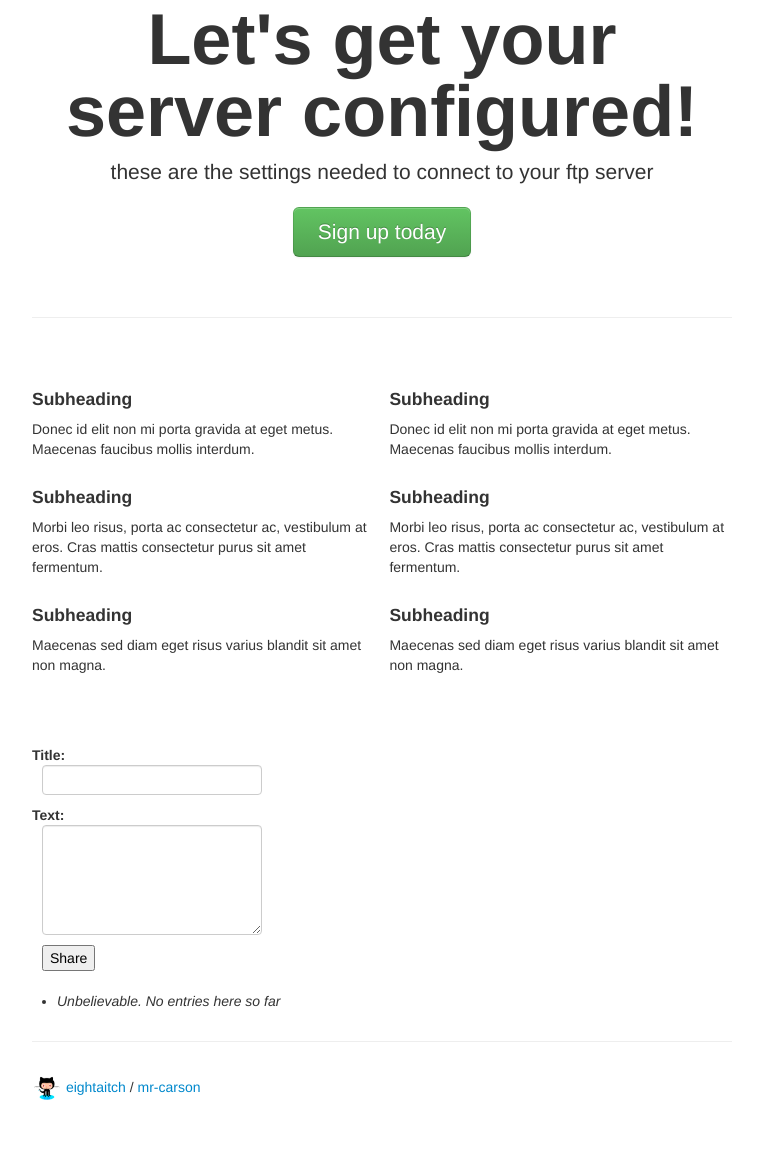
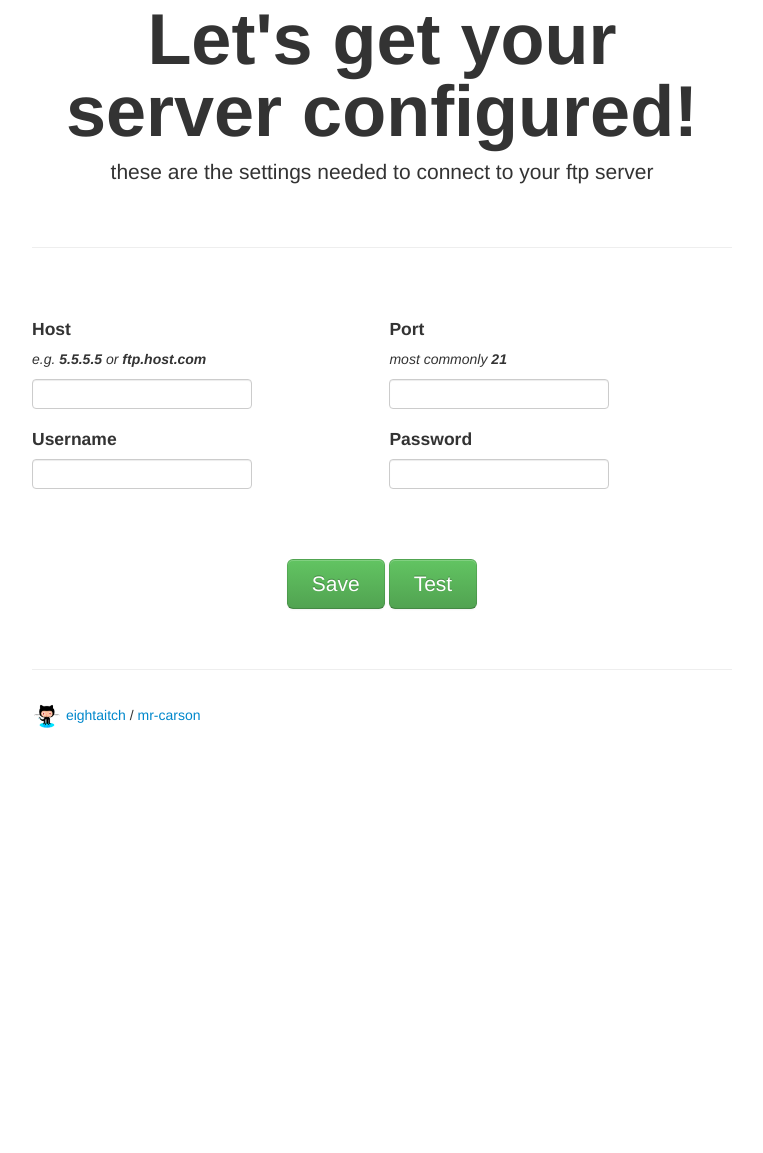
Before and after one commit to eightaitch/mr-carson, a Flask app: page /config/ in a window 1280 px wide. Shown: the part 159-1312 px from the top of the page, without its empty margins (258-1021 px from the left). After the commit the page ends 887 px from the top, so only its background shows below. Run offline with Flask 2, Linux system fonts and the light colour scheme.

Commit message:
config server form

```diff
--- a/templates/config.html
+++ b/templates/config.html
@@ -15,49 +15,38 @@
       <div class="jumbotron">
         <h1>Let's get your server configured!</h1>
         <p class="lead">these are the settings needed to connect to your ftp server</p>
-        <a class="btn btn-large btn-success" href="#">Sign up today</a>
       </div>
 
       <hr>
 
+    <form action="{{ url_for('edit_config') }}" method=post class=add-entry>
       <div class="row-fluid marketing">
         <div class="span6">
-          <h4>Subheading</h4>
-          <p>Donec id elit non mi porta gravida at eget metus. Maecenas faucibus mollis interdum.</p>
+          <h4>Host</h4>
+          <p><em>e.g. <b>5.5.5.5</b> or <b>ftp.host.com</b></em>
+          </p>
+          <input type="text" name="host" />
 
-          <h4>Subheading</h4>
-          <p>Morbi leo risus, porta ac consectetur ac, vestibulum at eros. Cras mattis consectetur purus sit amet fermentum.</p>
-
-          <h4>Subheading</h4>
-          <p>Maecenas sed diam eget risus varius blandit sit amet non magna.</p>
+          <h4>Username</h4>
+          <p></p>
+          <input type="text" name="username" />
         </div>
 
         <div class="span6">
-          <h4>Subheading</h4>
-          <p>Donec id elit non mi porta gravida at eget metus. Maecenas faucibus mollis interdum.</p>
+          <h4>Port</h4>
+          <p><em>most commonly <b>21</b></em>
+          </p>
+          <input type="text" name="port" />
 
-          <h4>Subheading</h4>
-          <p>Morbi leo risus, porta ac consectetur ac, vestibulum at eros. Cras mattis consectetur purus sit amet fermentum.</p>
-
-          <h4>Subheading</h4>
-          <p>Maecenas sed diam eget risus varius blandit sit amet non magna.</p>
+          <h4>Password</h4>
+          <p></p>
+          <input type="password" name="password" />
         </div>
       </div>
+    </form>
+       <div class="jumbotron">
+            <a class="btn btn-large btn-success" href="#">Save</a>
+            <a class="btn btn-large btn-success" href="#">Test</a>
+      </div>
 
-    <form action="{{ url_for('edit_config') }}" method=post class=add-entry>
-      <dl>
-        <dt>Title:
-        <dd><input type=text size=30 name=title>
-        <dt>Text:
-        <dd><textarea name=text rows=5 cols=40></textarea>
-        <dd><input type=submit value=Share>
-      </dl>
-    </form>
-  <ul class=entries>
-  {% for entry in entries %}
-    <li><h2>{{ entry.title }}</h2>{{ entry.text|safe }}
-  {% else %}
-    <li><em>Unbelievable.  No entries here so far</em>
-  {% endfor %}
-  </ul>
-{% endblock %}
+     {% endblock %}
```
